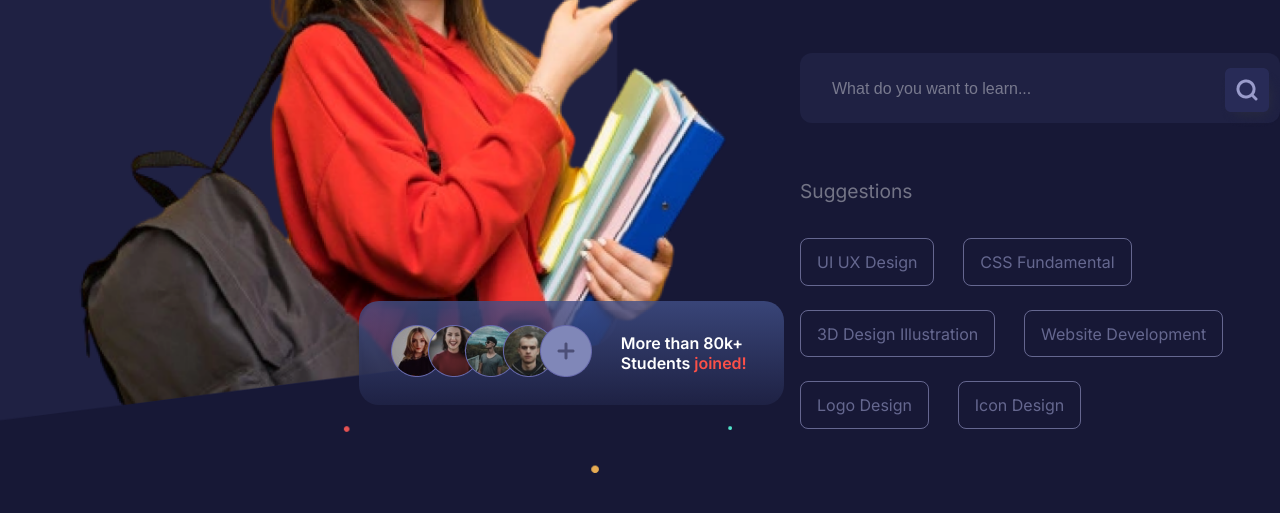
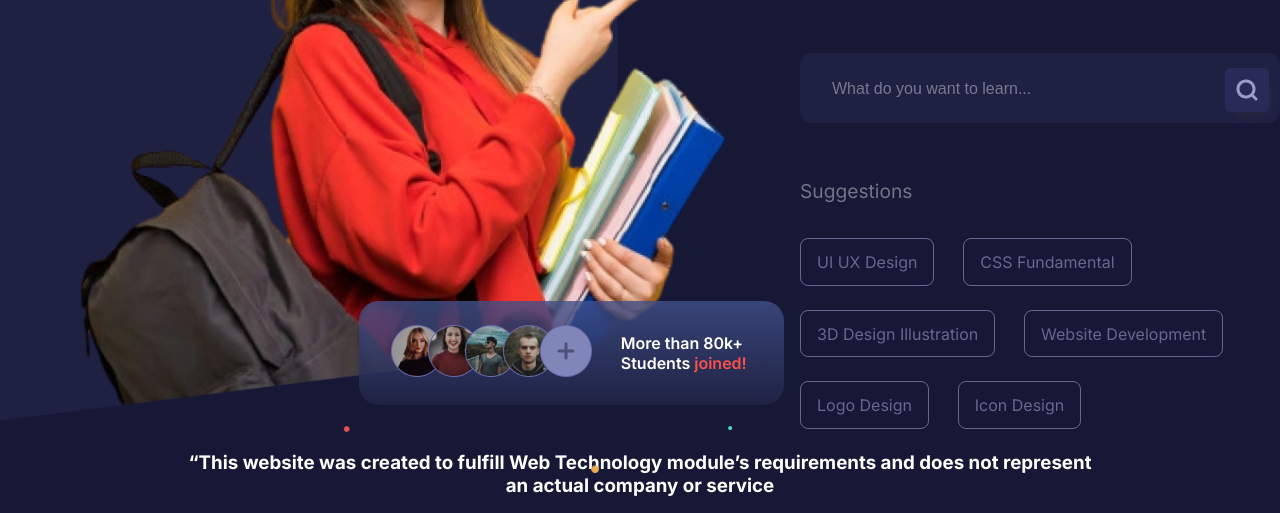
Before and after one commit to 00011776/Web-Technology-CourseWork-1, a plain HTML site: page index.html in a window 1280 px wide. Shown: the part 313-826 px from the top of the page. Before the commit the page ends 800 px from the top, so only its background shows below. Drawn offline with Linux system fonts and the light colour scheme.

Commit message:
required sentence

```diff
--- a/index.html
+++ b/index.html
@@ -44,7 +44,9 @@
       </div>
       <nav class="mobile__nav">
         <ul class="mobile__nav__list">
-          <li class="active_mobile__nav__item"><a href="index.html">Home</a></li>
+          <li class="active_mobile__nav__item">
+            <a href="index.html">Home</a>
+          </li>
           <li class="mobile__nav__item">
             <a href="./courses/index.html">Courses</a>
           </li>
@@ -93,6 +95,11 @@
         </div>
       </div>
     </main>
+
+    <h3 class="required">
+      “This website was created to fulfill Web Technology module’s requirements
+      and does not represent an actual company or service
+    </h3>
     <script src="app.js" defer></script>
   </body>
 </html>
--- a/style.css
+++ b/style.css
@@ -316,6 +316,15 @@ a {
   margin-bottom: 2rem;
 }
 
+.required {
+  display: flex;
+  padding: 1rem;
+  flex-wrap: wrap;
+  text-align: center;
+  margin: 0 auto;
+  max-width: 60rem;
+}
+
 @media only screen and (max-width: 82em) {
   .offer-img {
     width: 35rem;
@@ -417,6 +426,5 @@ a {
   }
 }
 
-
 @media only screen and (max-width: 34em) {
 }
```
